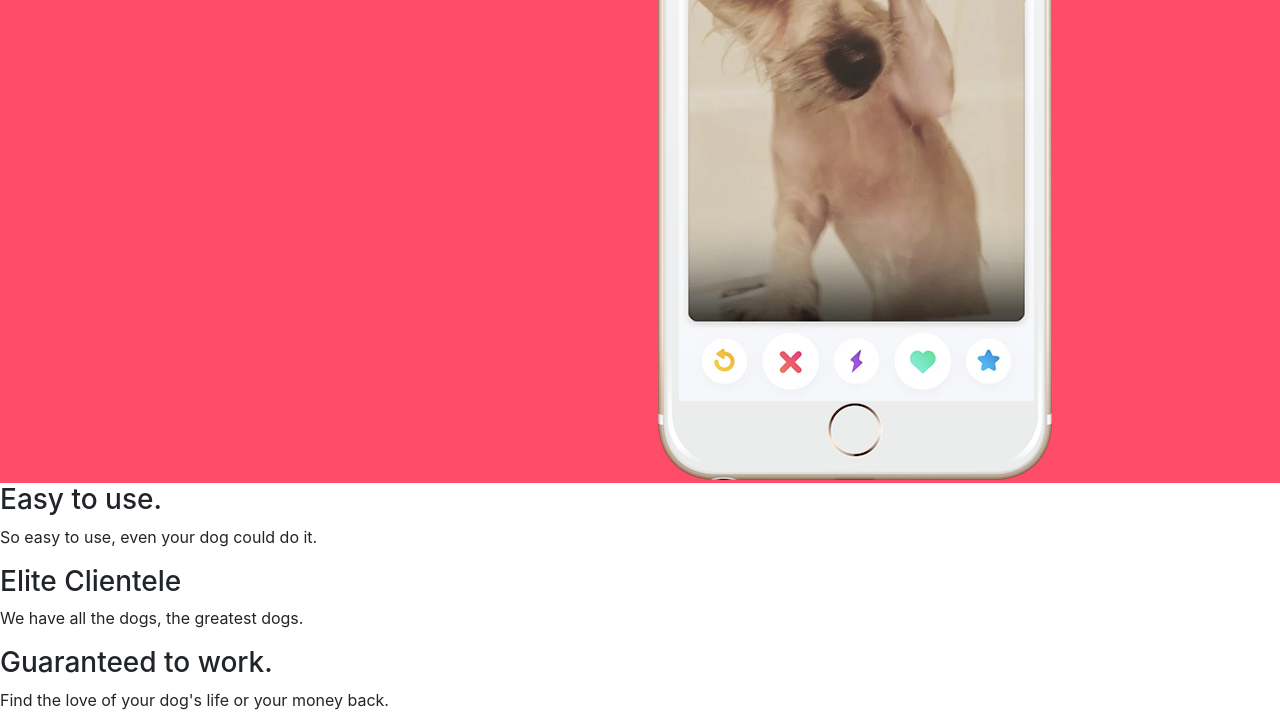
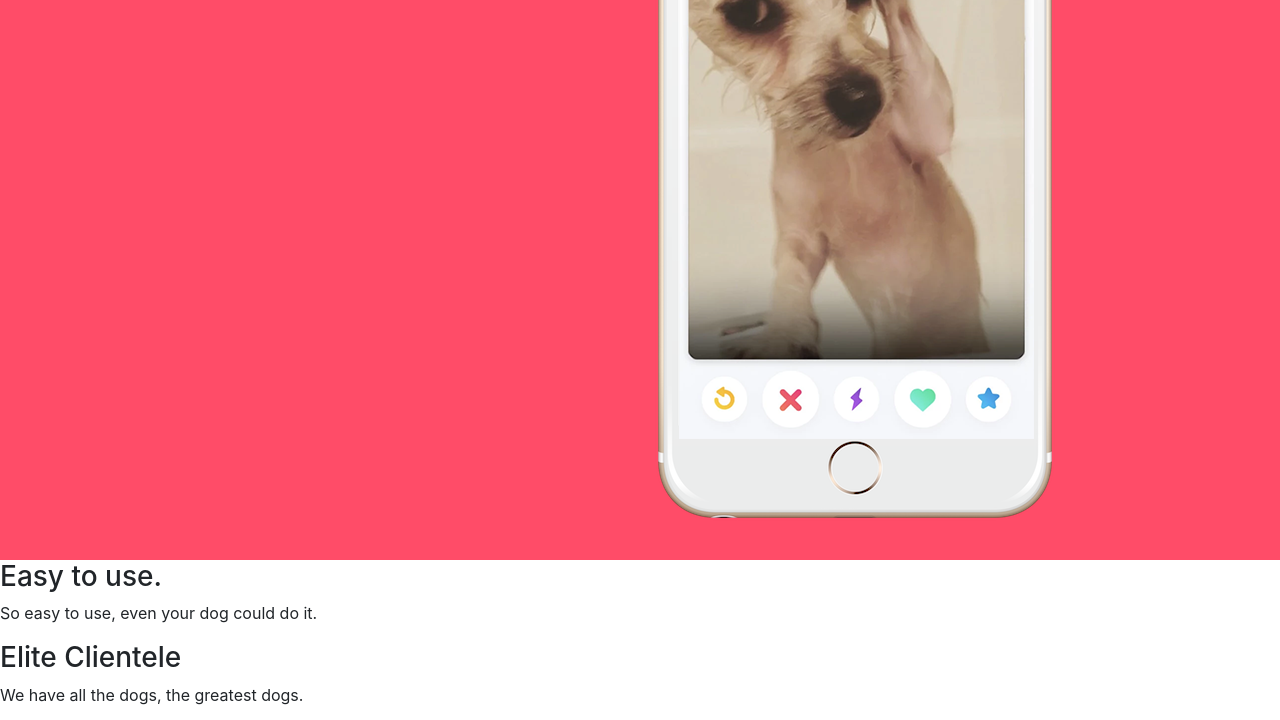
Before and after one commit to CyLelouch/Dr-ang-TinDog, a plain HTML site: page index.html in a window 1280 px wide. Shown: the part 380-1100 px from the top of the page. Drawn offline with nearby package versions, Linux system fonts and the light colour scheme.

Commit message:
Created container-fluid and added class of 3% top and 15% right of padding

```diff
--- a/css/styles.css
+++ b/css/styles.css
@@ -1,6 +1,12 @@
 #title{
     background-color: #ff4c68;
 }
+
+.container-fluid{
+    padding:3% 15%;
+
+}
+
 .h1Heading {
 
     line-height: 1.5;
--- a/index.html
+++ b/index.html
@@ -4,15 +4,14 @@
 <head>
   <meta charset="utf-8">
   <title>TinDog</title>
-  <link rel="stylesheet" href="css/styles.css">
-  <meta name="viewport" content="width=device-width, initial-scale=1, shrink-to-fit=no">
+
 
   <!-- Bootstrap CSS -->
   <link rel="stylesheet" href="https://cdn.jsdelivr.net/npm/bootstrap@4.0.0/dist/css/bootstrap.min.css" integrity="sha384-Gn5384xqQ1aoWXA+058RXPxPg6fy4IWvTNh0E263XmFcJlSAwiGgFAW/dAiS6JXm" crossorigin="anonymous">
   <link rel="preconnect" href="https://fonts.googleapis.com">
   <link rel="preconnect" href="https://fonts.gstatic.com" crossorigin>
   <link href="https://fonts.googleapis.com/css2?family=Merriweather:wght@300&display=swap" rel="stylesheet">
-
+  <link rel="stylesheet" href="css/styles.css">
 
 
 </head>
@@ -20,7 +19,7 @@
 <body>
 
   <section id="title">
-
+      <div class="container-fluid">
     <!-- Nav Bar -->
 
 
@@ -51,20 +50,20 @@
     <!-- Title -->
 
     <div class="row">
-      <div class="col-lg-6 col-sm-12">
+      <div class="col-lg-6 ">
       <h1 class="h1Heading">Meet new and interesting dogs nearby.</h1>
       <button type="button">Download</button>
       <button type="button">Download</button>
     </div>
 
 
-    <div class="col-lg-6 col-sm-12">
+    <div class="col-lg-6 ">
       <img src="images/iphone6.png" alt="iphone-mockup">
     </div>
 
     </div>
+    </div>
   </section>
-
 
   <!-- Features -->
 
```
